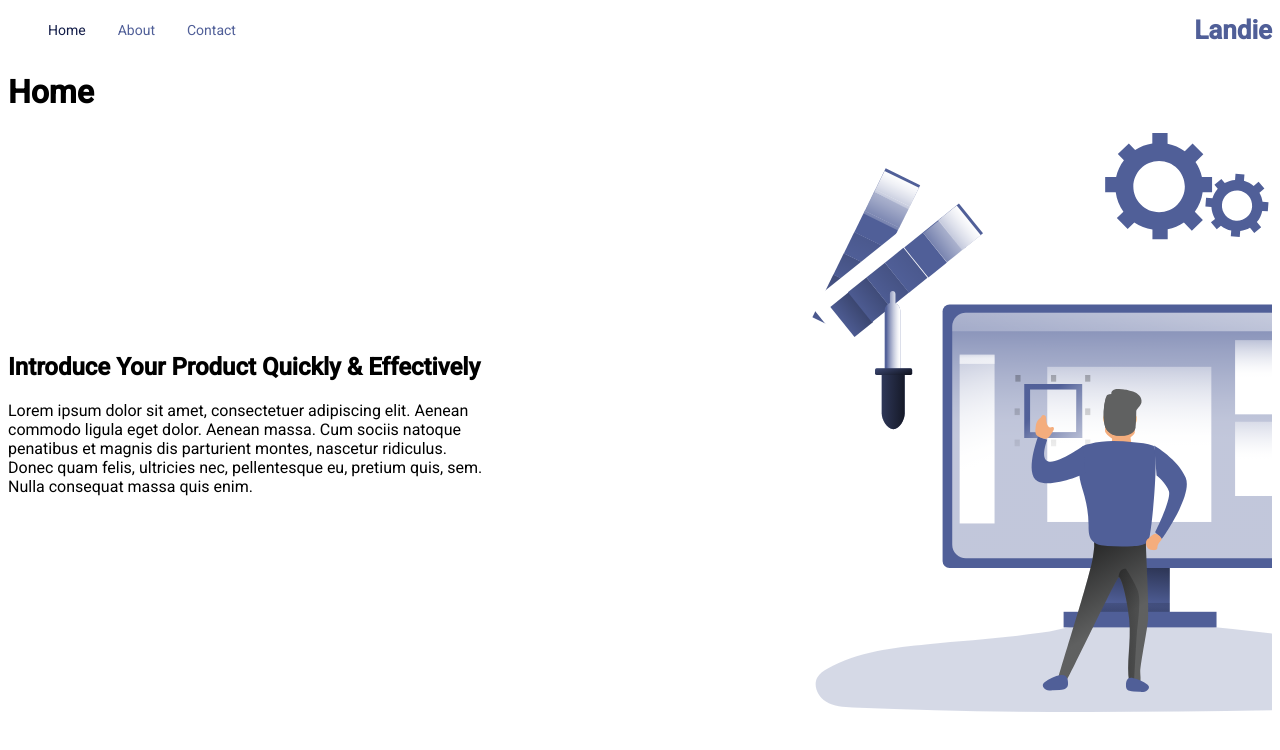
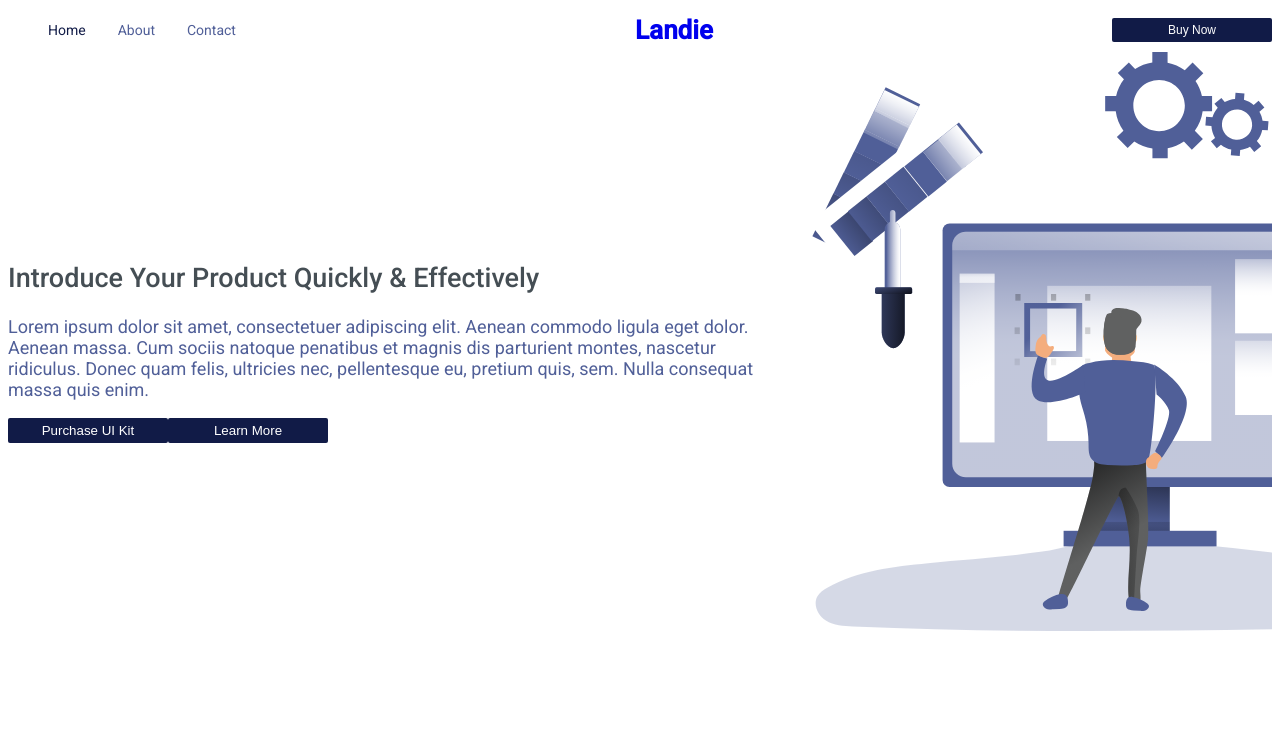
Before and after one commit to laskowska-m/react, a React (Create React App) app in the folder landing-page/: page / in a window 1280 px wide. Shown: the top 750 px of the page. Built offline with nearby package versions, Linux system fonts and the light colour scheme.

Commit message:
add button component and hero section
change class nav to navbar
del  unnecessary files

```diff
--- a/landing-page/src/App.css
+++ b/landing-page/src/App.css
@@ -4,39 +4,26 @@ body{
   font-family: 'roboto';
 }
 
-.App {
+h1,h2,h3,h4{
+  color: #454E54;
+  font-weight: 500;
 }
 
-.App-logo {
-  height: 40vmin;
-  pointer-events: none;
+h1{
+  font-size: 50px;
+  line-height: 66px;
+  letter-spacing: 1px;
+
 }
 
-@media (prefers-reduced-motion: no-preference) {
-  .App-logo {
-    animation: App-logo-spin infinite 20s linear;
-  }
+.d-flex {
+display: flex;
 }
 
-.App-header {
-  background-color: f4f4f4;
-  min-height: 100vh;
-  display: flex;
-  flex-direction: column;
-  align-items: center;
-  justify-content: center;
-  font-size: calc(10px + 2vmin);
+.justify-content-between{
+justify-content: space-between;
 }
 
-.App-link {
-  color: #61dafb;
+.v-center{
+  align-items: center;
 }
-
-@keyframes App-logo-spin {
-  from {
-    transform: rotate(0deg);
-  }
-  to {
-    transform: rotate(360deg);
-  }
-}
--- a/landing-page/src/components/Button/Button.css
+++ b/landing-page/src/components/Button/Button.css
@@ -0,0 +1,20 @@
+.btn-component{
+    color: #fff;
+    font-weight: 500;
+    background: #111B47;
+    border-radius: 2px;
+    border: none;
+    min-width: 160px;
+    padding: 5px 0 ;
+    cursor: pointer;
+}
+
+button .big{
+    min-width: 190px;
+    font-size: 16px;
+}
+
+button .secondary{
+    background: transparent;
+    border: 1px solid #454E54;
+}
--- a/landing-page/src/components/Button/Button.js
+++ b/landing-page/src/components/Button/Button.js
@@ -1,10 +1,10 @@
 import React from 'react'
 import './Button.css'
 
-export default function Button() {
+export default function Button({ type, className, children}) {
   return (
-    <button className='main-button'>
-
+    <button type={type ? type : "button"} className={className? `btn-component ${className}` : "btn-component"}  >
+        {children}
     </button>
   )
 }
--- /dev/null
+++ b/landing-page/src/components/HeroSection/HeroSection.css
@@ -0,0 +1,4 @@
+.title-with-text{
+    color: #505F98;
+    font-size:18px;
+}
--- /dev/null
+++ b/landing-page/src/components/HeroSection/HeroSection.js
@@ -0,0 +1,22 @@
+import React from 'react'
+import TitleWithText from '../TitleWithText/TitleWithText'
+import Button from '../Button/Button'
+import sectionImg from '../../img/designer_1.svg'
+import './HeroSection.css'
+
+export default function HeroSection() {
+    return (
+        <div className='hero-section d-flex justify-content-between v-center'>
+            <div>
+                <TitleWithText />
+                <div className='d-flex space-between'>
+                    <Button>Purchase UI Kit</Button>
+                    <Button className='secondary big'>Learn More</Button>
+                </div>
+            </div>
+
+            <img src={sectionImg} className="section-img" alt="" />
+
+        </div>
+    )
+}
--- a/landing-page/src/components/Navbar/Navbar.css
+++ b/landing-page/src/components/Navbar/Navbar.css
@@ -1,18 +1,18 @@
-.nav{
+.navbar{
     color: #505F98;
     font-size: 14px;
     display: flex;
     justify-content: space-between;
     align-items: center;
-
 }
 
 .site-title{
     font-weight: 900;
     font-size: 26px;
+    text-decoration: none;
 }
 
-.nav a{
-    color: inherit;
-    text-decoration: none;
+.navbar button{
+    min-width: 160px;
+    font-size: 12px;
 }
--- a/landing-page/src/components/Navbar/Navbar.js
+++ b/landing-page/src/components/Navbar/Navbar.js
@@ -2,13 +2,14 @@ import React from 'react';
 import { Link } from 'react-router-dom';
 import NavbarMenu from './NavbarMenu';
 import './Navbar.css';
+import Button from '../Button/Button';
 export default function Navbar() {
 
     return (
-        <nav className="nav">
-            <NavbarMenu/>
+        <nav className="navbar">
+            <NavbarMenu />
             <Link to='/' className="site-title">Landie</Link>
-
+            <Button>Buy Now</Button>
         </nav>
     )
 }
--- a/landing-page/src/components/Navbar/NavbarMenu.css
+++ b/landing-page/src/components/Navbar/NavbarMenu.css
@@ -4,10 +4,16 @@
     gap: 2rem;
 }
 
-.nav li.active{
+.navbar-menu a{
+    color: inherit;
+    text-decoration: none;
+    transition: 0.7s all ease;
+}
+
+.navbar-menu li.active{
     color: #111B47;
 }
 
-.nav li:hover{
+.navbar-menu li:hover{
     color: #454E54;
 }
--- a/landing-page/src/components/TitleWithText/TitleWithText.js
+++ b/landing-page/src/components/TitleWithText/TitleWithText.js
@@ -3,7 +3,7 @@ import './TitleWithText.css'
 
 export default function TitleWithText() {
     return (
-        <div className="TitleWithText">
+        <div className="title-with-text">
             <h2>Introduce Your Product Quickly & Effectively</h2>
             <p>
                 Lorem ipsum dolor sit amet, consectetuer adipiscing elit.
--- a/landing-page/src/pages/Home.js
+++ b/landing-page/src/pages/Home.js
@@ -1,12 +1,13 @@
 import React from 'react';
+import Button from '../components/Button/Button.js';
 import ImageTextSection from '../components/ImageTextSection/ImageTextSection.js'
-
+import HeroSection from '../components/HeroSection/HeroSection.js';
 
 export default function Home() {
     return (
         <div className='container'>
-            <h1>Home</h1>
-            <ImageTextSection />
+            <HeroSection/>
+
         </div>
 
     )
```
Also changed, not shown: landing-page/src/setupTests.js (deleted, +0 -5 lines), landing-page/src/logo.svg (deleted).
